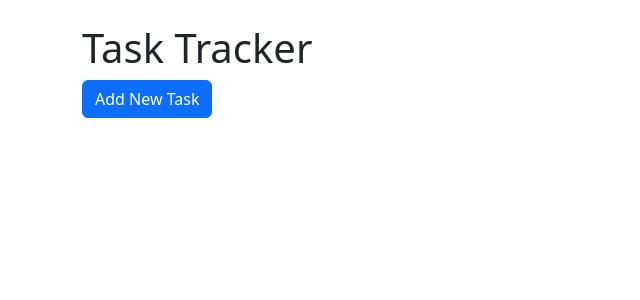
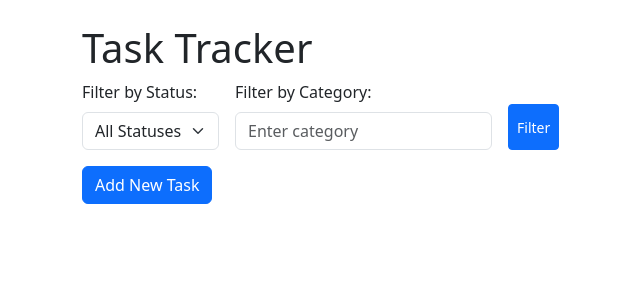
Before and after one commit to svladimir1010/Task-Tracker, a Flask app: page / in a window 1280 px wide. Shown: the part 56-356 px from the top of the page, without its empty margins (0-640 px from the left). Run offline with Flask 3, Linux system fonts and the light colour scheme; the visitor is signed in with stand-in values (Sample User, id 1); data that the repository does not hold is empty.

Commit message:
Add task filtering by status and category

```diff
--- a/app/routes.py
+++ b/app/routes.py
@@ -41,11 +41,18 @@ def logout():
     return redirect(url_for('main.login'))
 
 
-@bp.route('/')
+@bp.route('/', methods=['GET'])
 @login_required
 def index():
-    tasks = Task.query.filter_by(user_id=current_user.id).all()
-    return render_template('index.html', tasks=tasks)
+    status_filter = request.args.get('status')
+    category_filter = request.args.get('category')
+    query = Task.query.filter_by(user_id=current_user.id)
+    if status_filter:
+        query = query.filter_by(status=status_filter)
+    if category_filter:
+        query = query.filter_by(category=category_filter)
+    tasks = query.all()
+    return render_template('index.html', tasks=tasks, status_filter=status_filter, category_filter=category_filter)
 
 
 @bp.route('/add', methods=['GET', 'POST'])
--- a/app/templates/index.html
+++ b/app/templates/index.html
@@ -2,6 +2,25 @@
 {% block title %}Task Tracker{%endblock%}
 {% block content %}
 <h1 class="mt-4">Task Tracker</h1>
+<div class="mb-3">
+	<form method="GET" class="d-flex gap-3">
+		<div>
+			<label class="form-label">Filter by Status:</label>
+			<select name="status" class="form-select" onchange="this.form.submit()">
+				<option value="">All Statuses</option>
+				<option value="Not Started" {% if status_filter=='Not Started' %}selected{% endif %}>Not Started</option>
+				<option value="In Progress" {% if status_filter=='In Progress' %}selected{% endif %}>In Progress</option>
+				<option value="Completed" {% if status_filter=='Completed' %}selected{% endif %}>Completed</option>
+			</select>
+		</div>
+		<div>
+			<label class="form-label">Filter by Category:</label>
+			<input type="text" name="category" class="form-control" placeholder="Enter category"
+			       value="{{ category_filter or '' }}">
+		</div>
+		<button type="submit" class="btn btn-sm btn-primary mt-4">Filter</button>
+	</form>
+</div>
 <a href="{{ url_for('main.add_task') }}" class="btn btn-primary mb-3">Add New Task</a>
 <ul class="list-group">
 	{% for task in tasks %}
```
